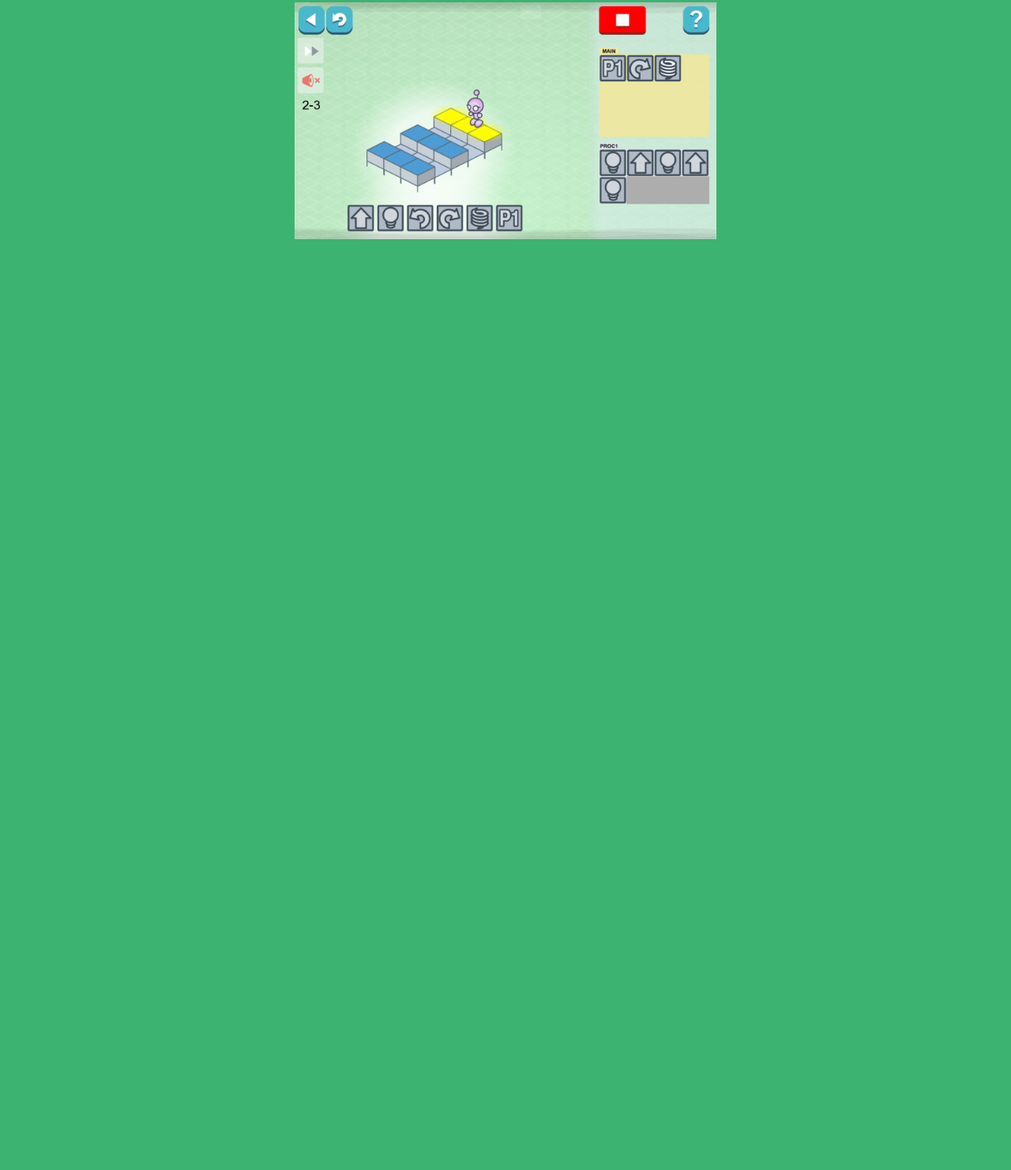
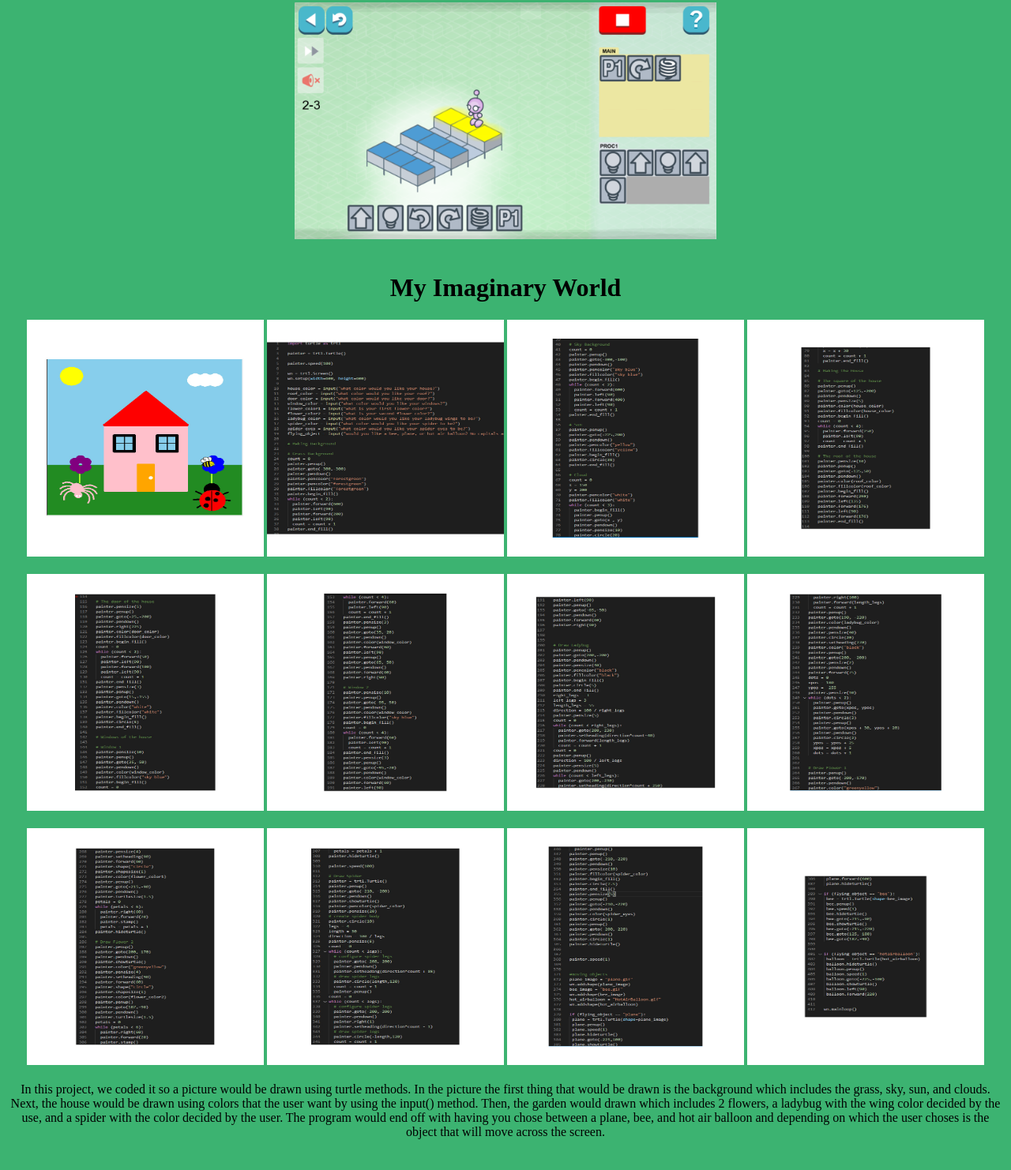
Before and after one commit to DavidR1000/csp2020, a plain HTML site: page portfolio.html in a window 1280 px wide. Shown: the part 204-1686 px from the top of the page at 79% size. Before the commit the page ends 800 px from the top, so only its background shows below. Drawn offline with Linux system fonts and the light colour scheme.

Commit message:
Add files via upload

```diff
--- a/portfolio.html
+++ b/portfolio.html
@@ -23,6 +23,34 @@
 		<img src="Images/LightBot.png" height="300">
     </center>
 	<br>
+    <center>
+		<h1>My Imaginary World</h1>
+		<img src="Images/Final_Product1.jpg" height="300" width="300">
+		<img src="Images/Final_Code1(Part1).jpg" height="300" width="300">
+		<img src="Images/Final_Code1(Part2).jpg" height="300" width="300">
+		<img src="Images/Final_Code1(Part3).jpg" height="300" width="300">
+    </center>
+    <br>
+	<center>
+		<img src="Images/Final_Code1(Part4).jpg" height="300" width="300">
+		<img src="Images/Final_Code1(Part5).jpg" height="300" width="300">
+		<img src="Images/Final_Code1(Part6).jpg" height="300" width="300">
+		<img src="Images/Final_Code1(Part7).jpg" height="300" width="300">
+    </center>
+	    <br>
+	<center>
+		<img src="Images/Final_Code1(Part8).jpg" height="300" width="300">
+		<img src="Images/Final_Code1(Part9).jpg" height="300" width="300">
+		<img src="Images/Final_Code1(Part10).jpg" height="300" width="300">
+		<img src="Images/Final_Code1(Part11).jpg" height="300" width="300">
+    </center>
+	<br>
+	<center>
+		<b1>In this project, we coded it so a picture would be drawn using turtle methods. In the picture the first thing that would be drawn is the background which includes the grass, sky, sun, and clouds. Next, the house would be drawn using colors that the user want by using the input() method. Then, the garden would drawn which includes 2 flowers, a ladybug with the wing color decided by the use, and a spider with the color decided by the user. The program would end off with having you chose between a plane, bee, and hot air balloon and depending on which the user choses is the object that will move across the screen. </b1>
+    </center>
+	<br>
+	<br>
+	<br>
 
 	  </body>
 	</html>
```
Also changed, not shown: Images/Final_Code1(Part1).jpg (added), Images/Final_Code1(Part10).jpg (added), Images/Final_Code1(Part11).jpg (added), Images/Final_Code1(Part2).jpg (added), Images/Final_Code1(Part3).jpg (added), Images/Final_Code1(Part4).jpg (added), Images/Final_Code1(Part5).jpg (added), Images/Final_Code1(Part6).jpg (added), Images/Final_Code1(Part7).jpg (added), Images/Final_Code1(Part8).jpg (added), Images/Final_Code1(Part9).jpg (added), Images/Final_Product1.jpg (added).
